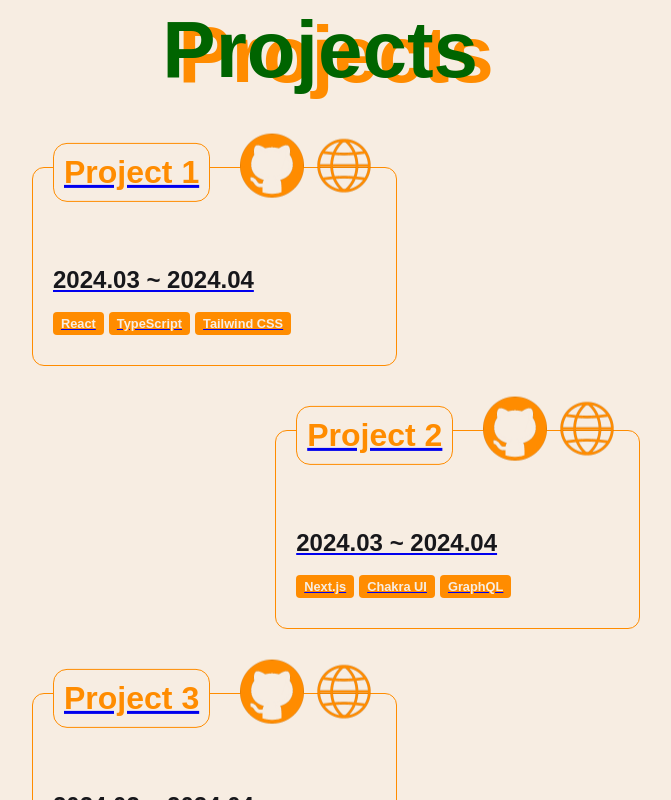
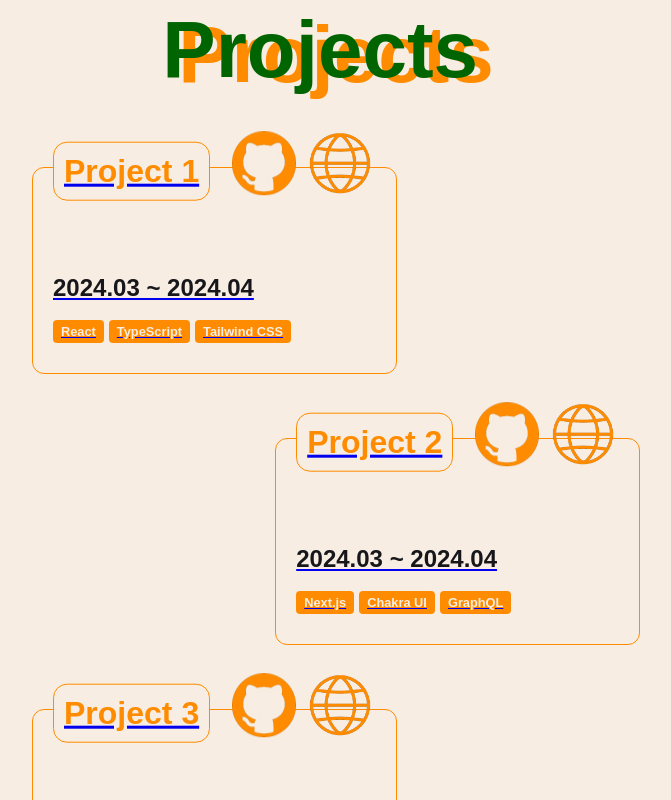
Before and after one commit to h-0y28/h-0y28, a React (Vite) app: page / in a window 1280 px wide. Shown: the part 3280-4080 px from the top of the page, without its empty margins (304-975 px from the left). Built offline with nearby package versions, Linux system fonts and the light colour scheme; a web font is replaced by a local one.

Commit message:
style: icon 종류에 따른 크기 조정

```diff
--- a/src/components/ProjectCard/index.tsx
+++ b/src/components/ProjectCard/index.tsx
@@ -25,10 +25,15 @@ const ProjectCard: React.FC<CardProps> = ({
   githubHref,
   websiteHref,
 }) => {
-  const renderLink = (iconSrc: string, altText: string, url?: string) =>
+  const renderLink = (
+    iconSrc: string,
+    altText: string,
+    url?: string,
+    isGitHub?: boolean
+  ) =>
     url && (
       <a href={url} target="_blank" rel="noopener noreferrer">
-        <S.IconImg src={iconSrc} alt={altText} />
+        <S.IconImg src={iconSrc} alt={altText} isGitHub={isGitHub} />
       </a>
     );
 
@@ -42,8 +47,8 @@ const ProjectCard: React.FC<CardProps> = ({
       <S.Header>
         <S.Title>{title}</S.Title>
         <S.IconContainer>
-          {renderLink(GithubIcon, "GitHub Icon", githubHref)}
-          {renderLink(WebsiteIcon, "Website Icon", websiteHref)}
+          {renderLink(GithubIcon, "GitHub Icon", githubHref, true)}
+          {renderLink(WebsiteIcon, "Website Icon", websiteHref, false)}
         </S.IconContainer>
       </S.Header>
 
--- a/src/components/ProjectCard/style.ts
+++ b/src/components/ProjectCard/style.ts
@@ -45,9 +45,9 @@ export const IconContainer = styled.div`
   transform: translateY(-15%);
 `;
 
-export const IconImg = styled.img`
-  width: 4rem;
-  height: 4rem;
+export const IconImg = styled.img<{ isGitHub?: boolean }>`
+  width: ${({ isGitHub }) => (isGitHub ? "4rem" : "4.5rem")};
+  height: ${({ isGitHub }) => (isGitHub ? "4rem" : "4.5rem")};
 `;
 
 export const ContentContainer = styled.div`
```
